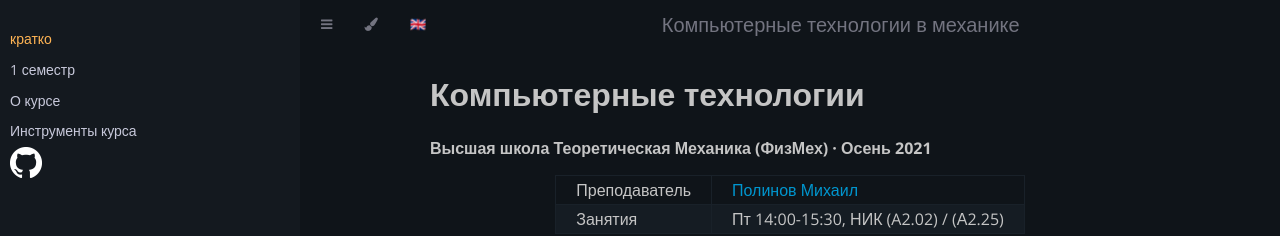
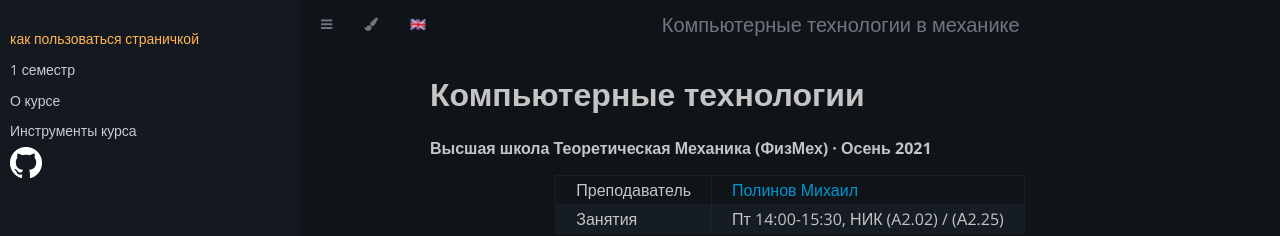
Before and after one commit to PPPmmm131313/PPPmmm131313.github.io, a Jekyll site: the page built from index.md, in a window 1280 px wide. Shown: the top 236 px of the page. Built offline with Jekyll 4.4.1, drawn with Linux system fonts in a browser that asks for light colours.

Commit message:
Update _config.yml

```diff
--- a/_config.yml
+++ b/_config.yml
@@ -1,7 +1,7 @@
 permalink:           pretty
 # Setup
 title:               'Компьютерные технологии в механике'
-homepage_title:      кратко
+homepage_title:      как пользоваться страничкой
 url:                 https://pppmmm131313.github.io/
 baseurl:             ''
 
```
